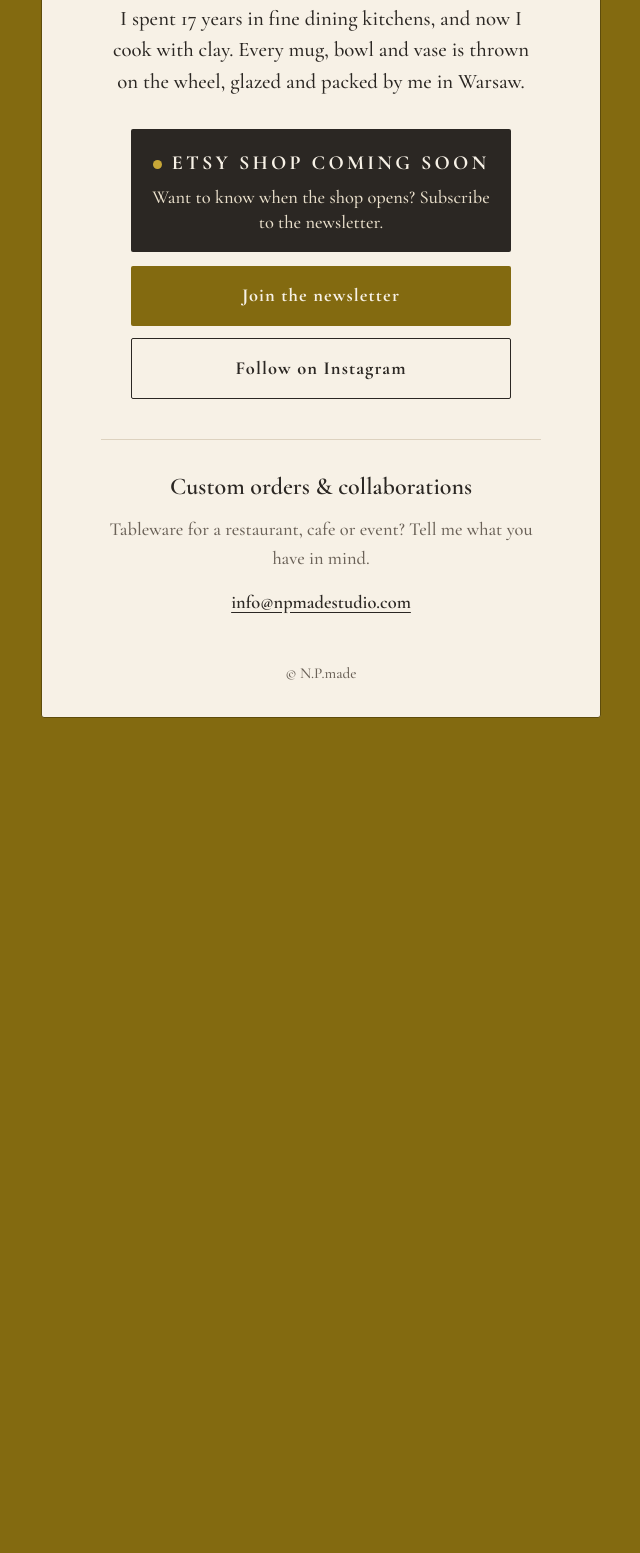
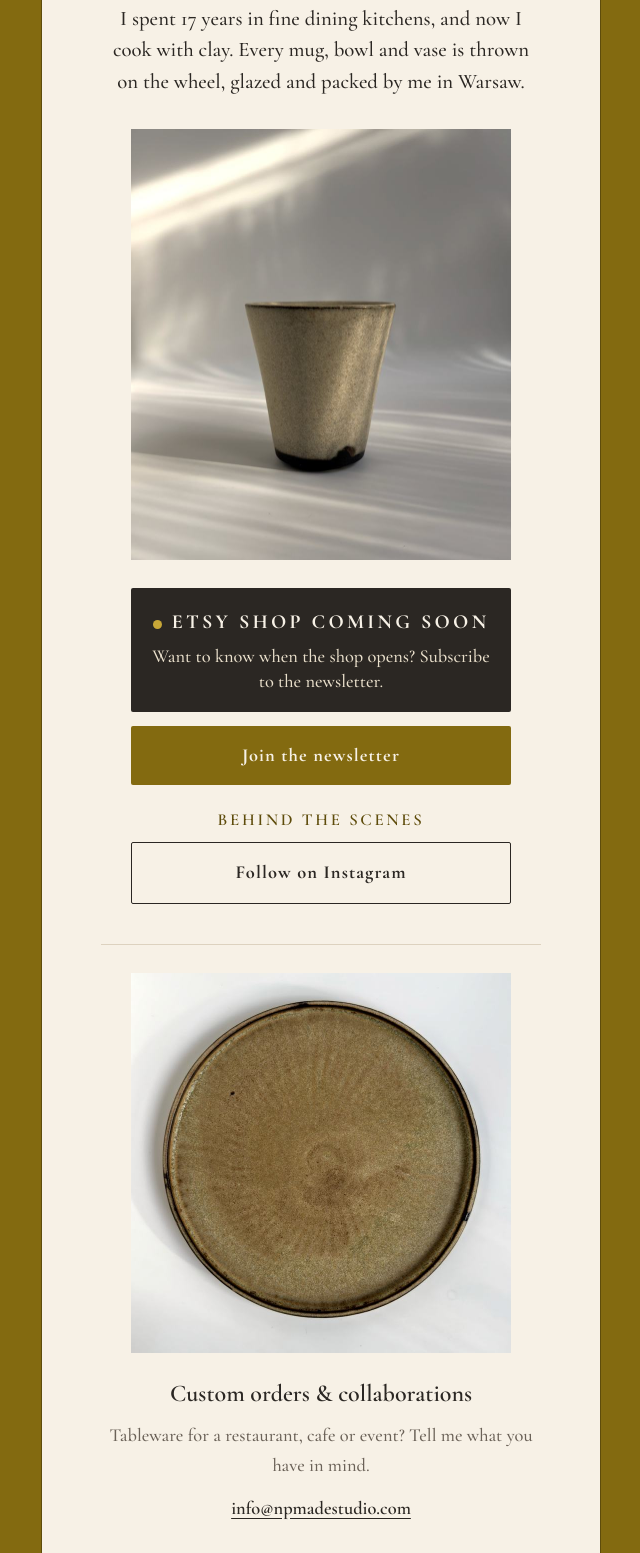
Before and after one commit to NPmade/npmade-site, a plain HTML site: page index.html in a window 1280 px wide. Shown: the part 291-1844 px from the top of the page, without its empty margins (319-959 px from the left). Before the commit the page ends 1033 px from the top, so only its background shows below. Drawn offline with nearby package versions, Linux system fonts and the light colour scheme.

Commit message:
Add images and update layout for ceramics display
Added images for the handmade ceramics and updated the layout.

```diff
--- a/index.html
+++ b/index.html
@@ -59,6 +59,9 @@
   }
   .btn-main{background:var(--olive);color:var(--cream);font-weight:bold}
   .btn-main:hover{background:var(--olive-dark)}
+  .plate{display:block;width:100%;max-width:380px;height:auto;margin:0 auto 28px}
+  .disc{display:block;width:100%;max-width:380px;height:auto;margin:0 auto 22px}
+  .bts{margin:10px 0 -4px;text-align:center;font-size:1.05rem;letter-spacing:.16em;text-transform:uppercase;font-weight:600;color:var(--olive-dark)}
   .btn-ghost{border:1px solid var(--ink);color:var(--ink)}
   .btn-ghost:hover{background:var(--ink);color:var(--cream)}
   .btn:focus-visible{outline:3px solid var(--ink);outline-offset:3px}
@@ -82,15 +85,18 @@
 
   <p class="bio">I spent 17 years in fine dining kitchens, and now I cook with clay. Every mug, bowl and vase is thrown on the wheel, glazed and packed by me in Warsaw.</p>
 
+  <img class="plate" src="cup.jpg" alt="Handmade ceramic tumbler with a matte sand glaze and dark foot, in soft window light" width="760" height="863">
   <div class="soon" role="status"><strong><i aria-hidden="true"></i>Etsy shop coming soon</strong><span>Want to know when the shop opens? Subscribe to the newsletter.</span></div>
   <div class="actions">
     <!-- ETSY GOMB: a shop nyitásakor ide kerül vissza (első gomb, btn-main):
     <a class="btn btn-main" href="https://www.etsy.com/shop/NPmadeStudio">Shop on Etsy</a> -->
     <a class="btn btn-main" href="https://tinyurl.com/npmade-news">Join the newsletter</a>
+    <p class="bts">Behind the scenes</p>
     <a class="btn btn-ghost" href="https://www.instagram.com/n.p.made">Follow on Instagram</a>
   </div>
 
   <section class="custom">
+    <img class="disc" src="plate.jpg" alt="Handmade ceramic plate with a satin matte glaze" width="760" height="760">
     <h2>Custom orders &amp; collaborations</h2>
     <p>Tableware for a restaurant, cafe or event? Tell me what you have in mind.</p>
     <a class="mail" href="mailto:info@npmadestudio.com">info@npmadestudio.com</a>
```
